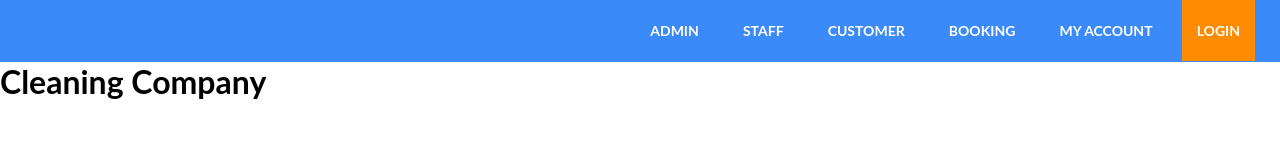
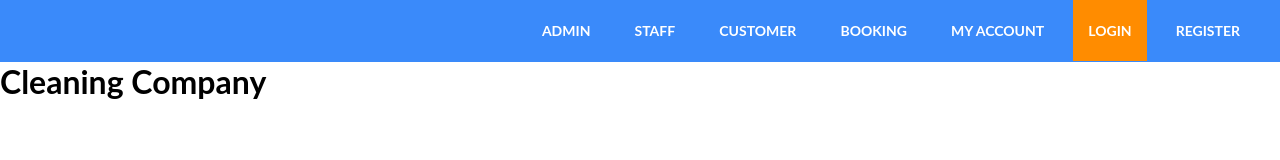
Before and after one commit to AriamGoitom/CleaningCompany, a plain HTML site: page index.html in a window 1280 px wide. Drawn offline with Linux system fonts and the light colour scheme.

Commit message:
first commit

```diff
--- a/index.html
+++ b/index.html
@@ -19,6 +19,8 @@
       <li><a href="#">Booking</a></li>
       <li><a href="#">My Account</a></li>
       <li><a href="#" class="login">Login</a></li>
+      <li><a href="#" class="Register">Register</a></li>
+
       </ul>
       </div>
 
```
